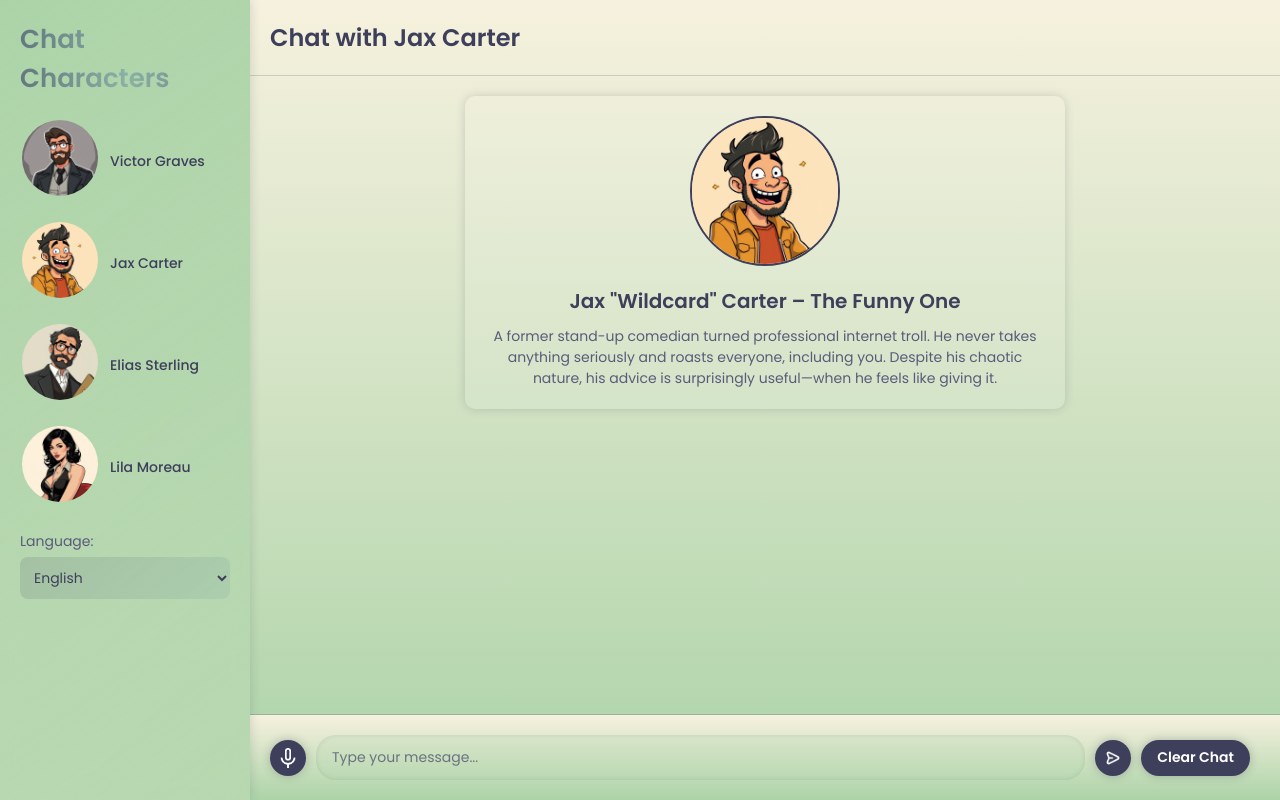
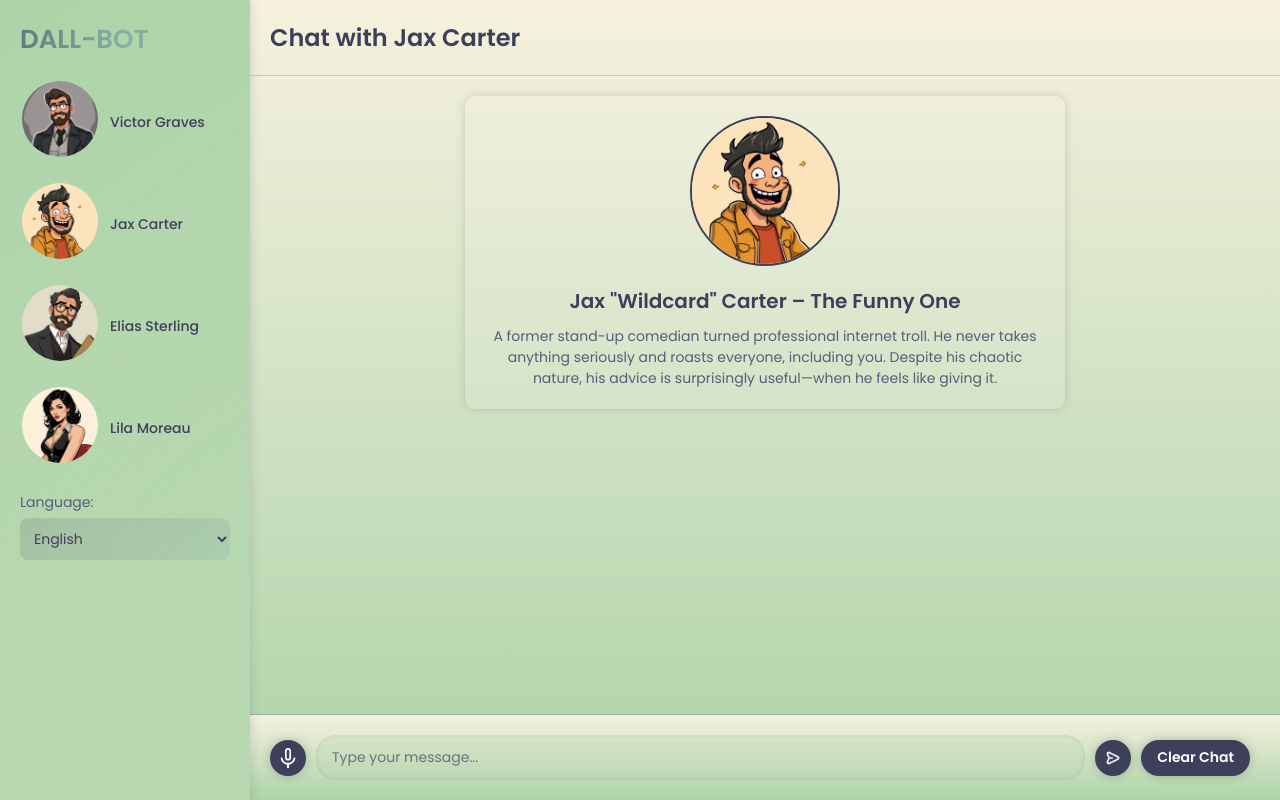
Before and after one commit to sidGoswami725/AI_ChatBot, a Flask app: page /jax in a window 1280 px wide. Run offline with Flask 3, Linux system fonts and the light colour scheme; data that the repository does not hold is empty; parts of the project's set-up code (start-up, migrations or seed data) failed here and were passed over.

Commit message:
Update character_template.html

```diff
--- a/backend/templates/character_template.html
+++ b/backend/templates/character_template.html
@@ -10,7 +10,7 @@
     <div class="chat-container">
         <div class="sidebar">
             <div class="sidebar-header">
-                <h1><a href="/" class="sidebar-link">Chat Characters</a></h1>
+                <h1><a href="/" class="sidebar-link">DALL-BOT</a></h1>
             </div>
             <div class="sidebar-content">
                 <div class="character-group">
```
